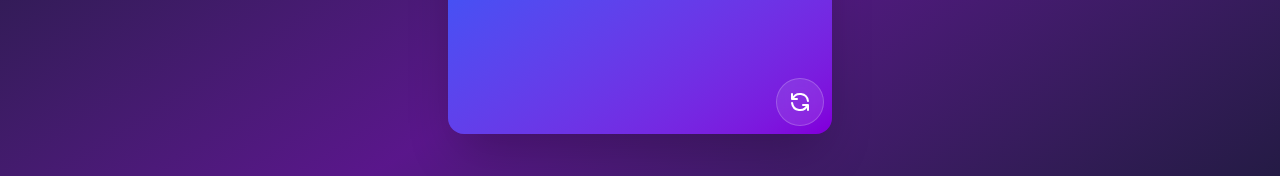
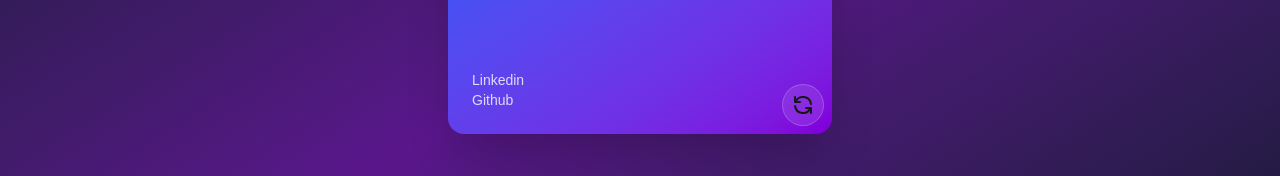
Before and after one commit to Johan-Melin/jm-card, a Next.js app: page / in a window 1280 px wide. Shown: the part 394-570 px from the top of the page. Built offline with nearby package versions, Linux system fonts and the light colour scheme.

Commit message:
feat: add social links

```diff
--- a/src/components/Card.tsx
+++ b/src/components/Card.tsx
@@ -11,6 +11,8 @@ const Card: React.FC<CardProps> = ({ theme }) => {
   const flipCard = () => {
     setIsFlipped(!isFlipped)
   }
+
+  const transparentWrap = "bg-white/10 backdrop-blur-sm rounded-full p-2 border border-white/20"
 
   return (
     <div className="relative w-96 h-64"
@@ -26,6 +28,14 @@ const Card: React.FC<CardProps> = ({ theme }) => {
       <div className="absolute top-6 left-6 [backface-visibility:hidden]">
         <h3 className="text-white text-xl font-bold mb-1">Johan Melin</h3>
         <p className="text-white/80 text-sm">Full Stack Developer</p>
+      </div>
+      <div className="absolute bottom-6 left-6 [backface-visibility:hidden]">
+        <a href="https://www.linkedin.com/in/johan-melin/" target="_blank" className="text-white/80 hover:underline">
+          <p className="text-white/80 text-sm">Linkedin</p>
+        </a>
+        <a href="https://github.com/Johan-Melin" target="_blank" className="text-white/80 hover:underline">
+          <p className="text-white/80 text-sm">Github</p>
+        </a>
       </div>
 
       {/* Back face */}
@@ -43,7 +53,7 @@ const Card: React.FC<CardProps> = ({ theme }) => {
 
       <button
         onClick={flipCard}
-        className="absolute bottom-2 right-2 w-12 h-12 bg-white/10 backdrop-blur-sm rounded-full border border-white/20 flex items-center justify-center text-white hover:bg-white/20 cursor-pointer"
+        className={`absolute bottom-2 right-2 ${transparentWrap} cursor-pointer`}
       >
         <svg className="w-6 h-6" fill="none" stroke="currentColor" viewBox="0 0 24 24">
           <path
```
